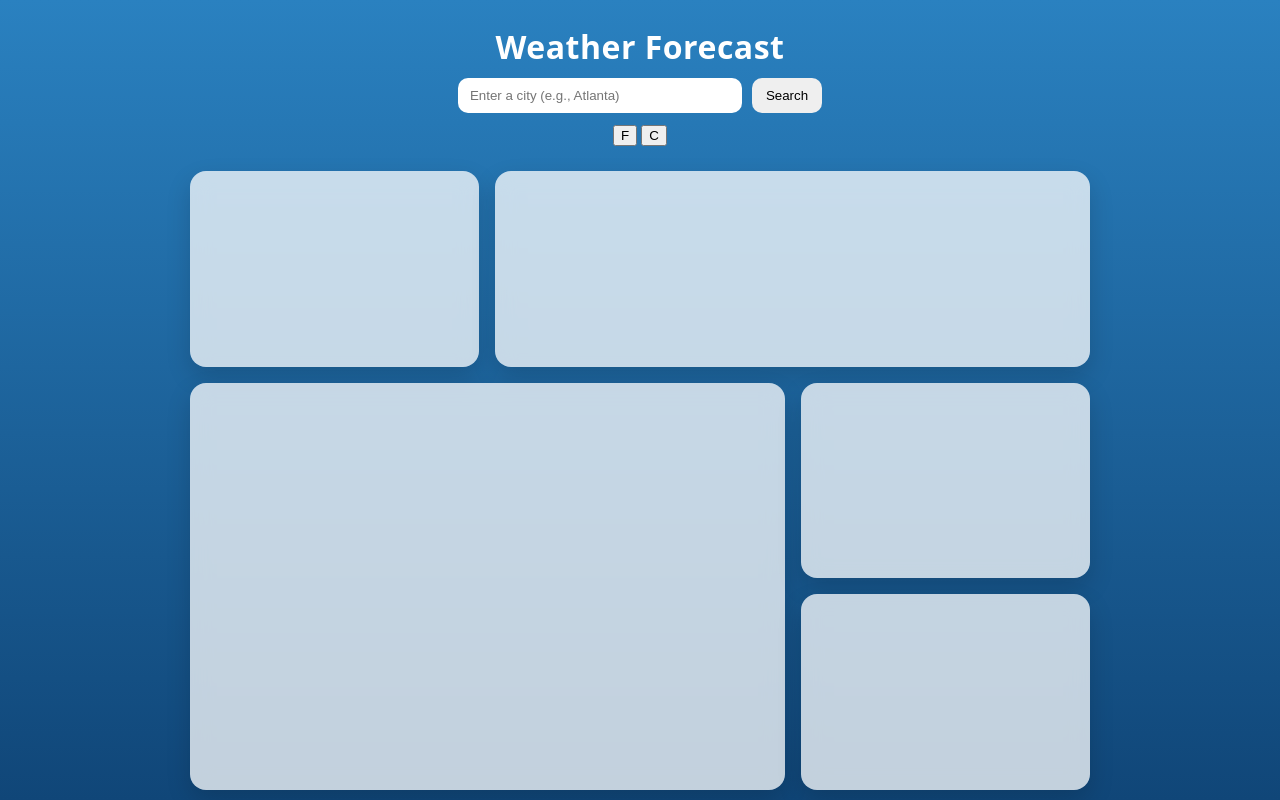
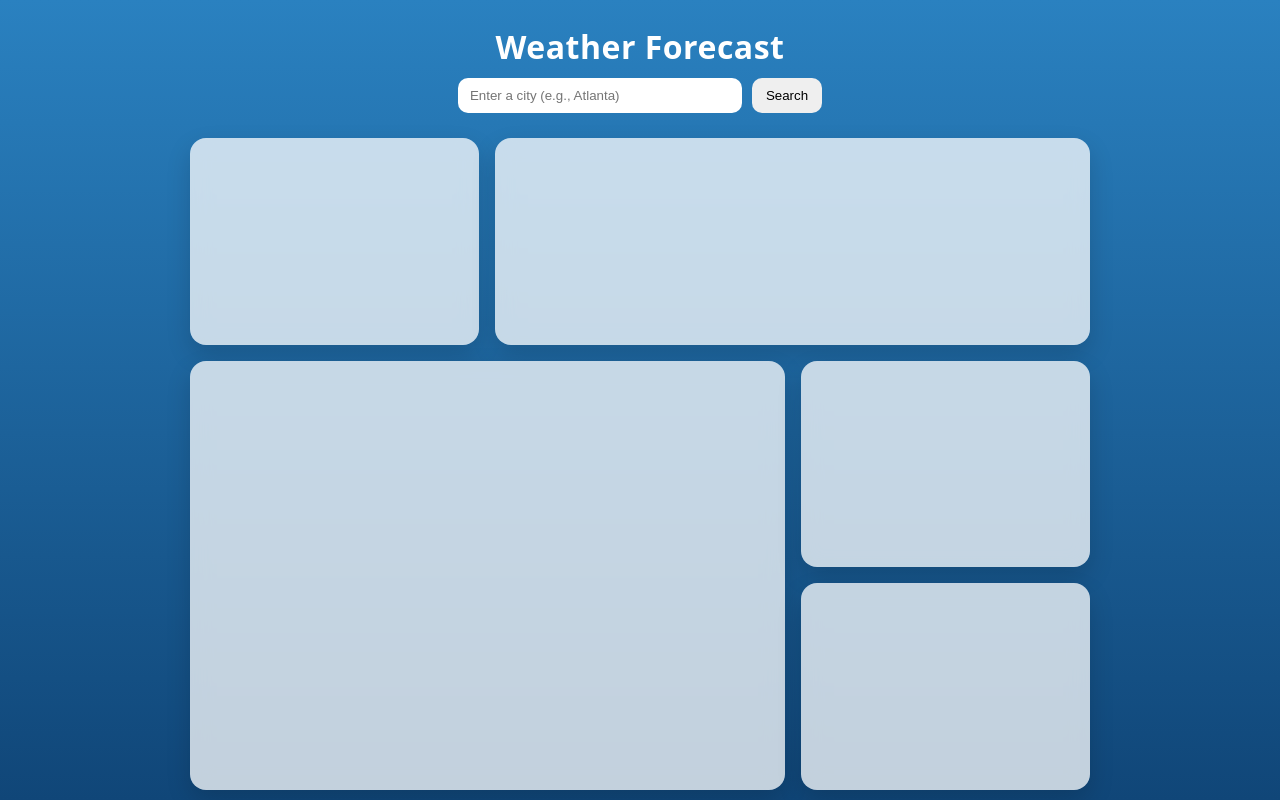
Before and after one commit to Knafiu/Weather-App, a website built with webpack: page src/index.html in a window 1280 px wide. Built offline with nearby package versions, Linux system fonts and the light colour scheme; no server answers.

Commit message:
Removed F and C buttons

```diff
--- a/src/index.html
+++ b/src/index.html
@@ -12,10 +12,6 @@
                 <input type="text" name="input" id="input" placeholder="Enter a city (e.g., Atlanta)">
                 <button class="search" type="submit">Search</button>
             </form>
-            <div class="buttons">
-                <button type="button">F</button>
-                <button type="button">C</button>
-            </div>
         </div>
         <div class="content">
             <div class="display"></div>
```
